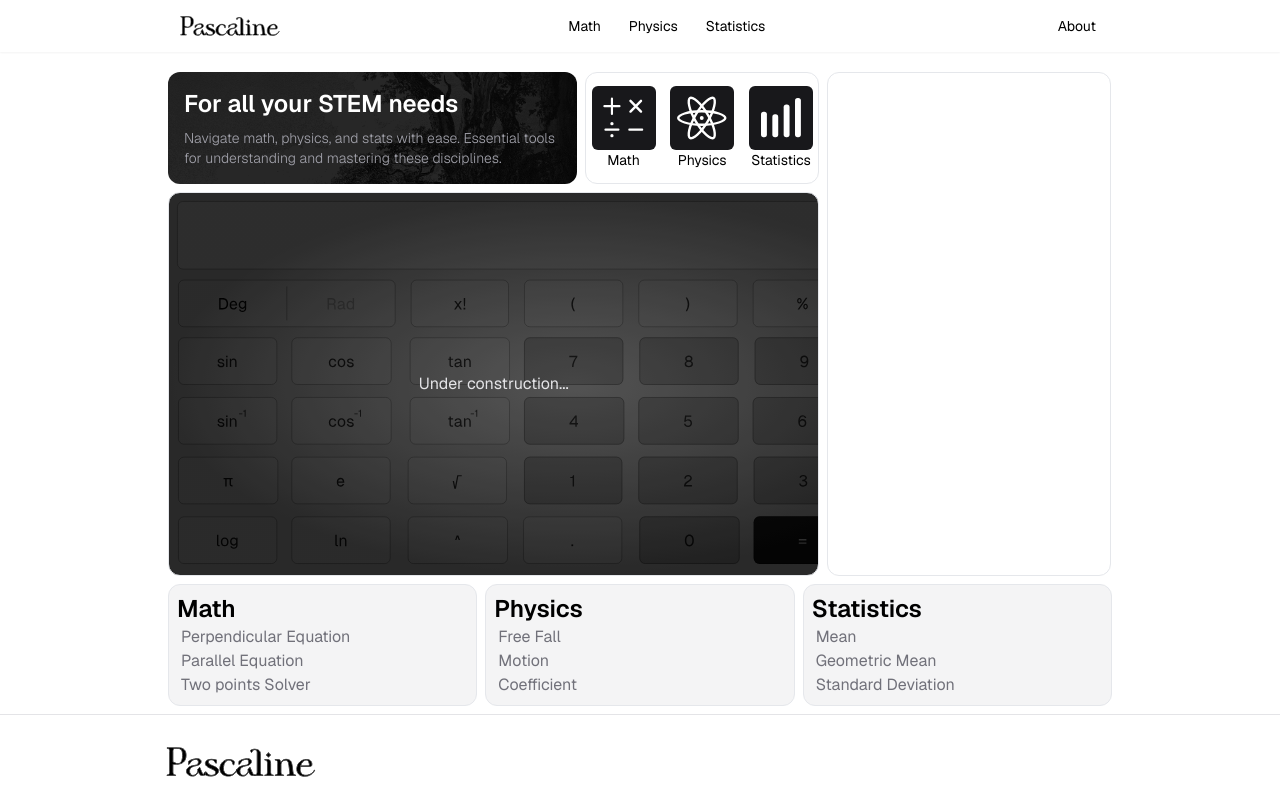
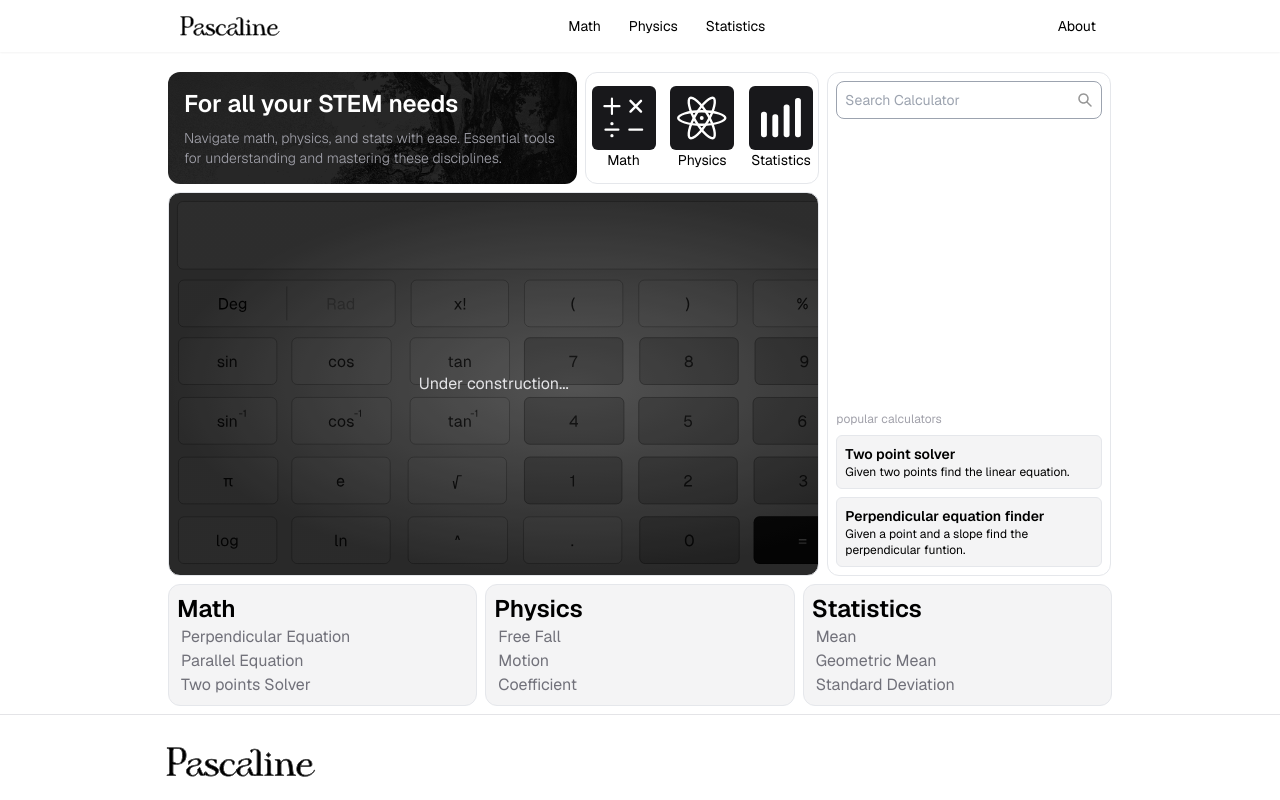
Before and after one commit to Hctor11/pascaline, a Next.js app: page / in a window 1280 px wide. Shown: the top 800 px of the page. Built offline with nearby package versions, Linux system fonts and the light colour scheme.

Commit message:
[add] add search bar design and popular calculator links

```diff
--- a/components/Grid/SearchBar.tsx
+++ b/components/Grid/SearchBar.tsx
@@ -1,8 +1,56 @@
+import Image from "next/image";
+import Link from "next/link";
+
+interface card {
+  image: string;
+  title: string;
+  description: string;
+  link: string;
+}
+
+const cardsData: card[] = [
+  {
+    image: "",
+    title: "Two point solver",
+    description: "Given two points find the linear equation.",
+    link: "/math/twopoints",
+  },
+  {
+    image: "",
+    title: "Perpendicular equation finder",
+    description: "Given a point and a slope find the perpendicular funtion.",
+    link: "/math/twopoints",
+  },
+];
 
 const SearchBar = () => {
   return (
-    <div className="border p-2 rounded-xl hidden lg:inline-flex">
-      <div className="flex w-72 flex-col gap-6">
+    <div className="border p-2 rounded-xl hidden lg:flex lg:flex-col lg:justify-between">
+      <div className="w-full flex justify-end items-center relative">
+        <input
+          placeholder="Search Calculator"
+          className="border text-sm border-gray-400 rounded-lg p-2 w-full"
+        />
+        <Image
+          width={18}
+          height={18}
+          src="/icons/search.svg"
+          className="absolute right-2"
+          alt="Search Icon"
+        />
+      </div>
+      <div className="flex flex-col gap-2">
+        <p className="cursor-default text-xs text-zinc-400">popular calculators</p>
+        {cardsData.map((card) => (
+          <>
+            <Link href={card.link}>
+              <div className="p-2  bg-zinc-100 border hover:bg-zinc-200 rounded-md">
+                <h3 className="font-semibold text-sm">{card.title}</h3>
+                <p className="text-xs">{card.description}</p>
+              </div>
+            </Link>
+          </>
+        ))}
       </div>
     </div>
   );
```
Also changed, not shown: public/icons/search.svg (added).
